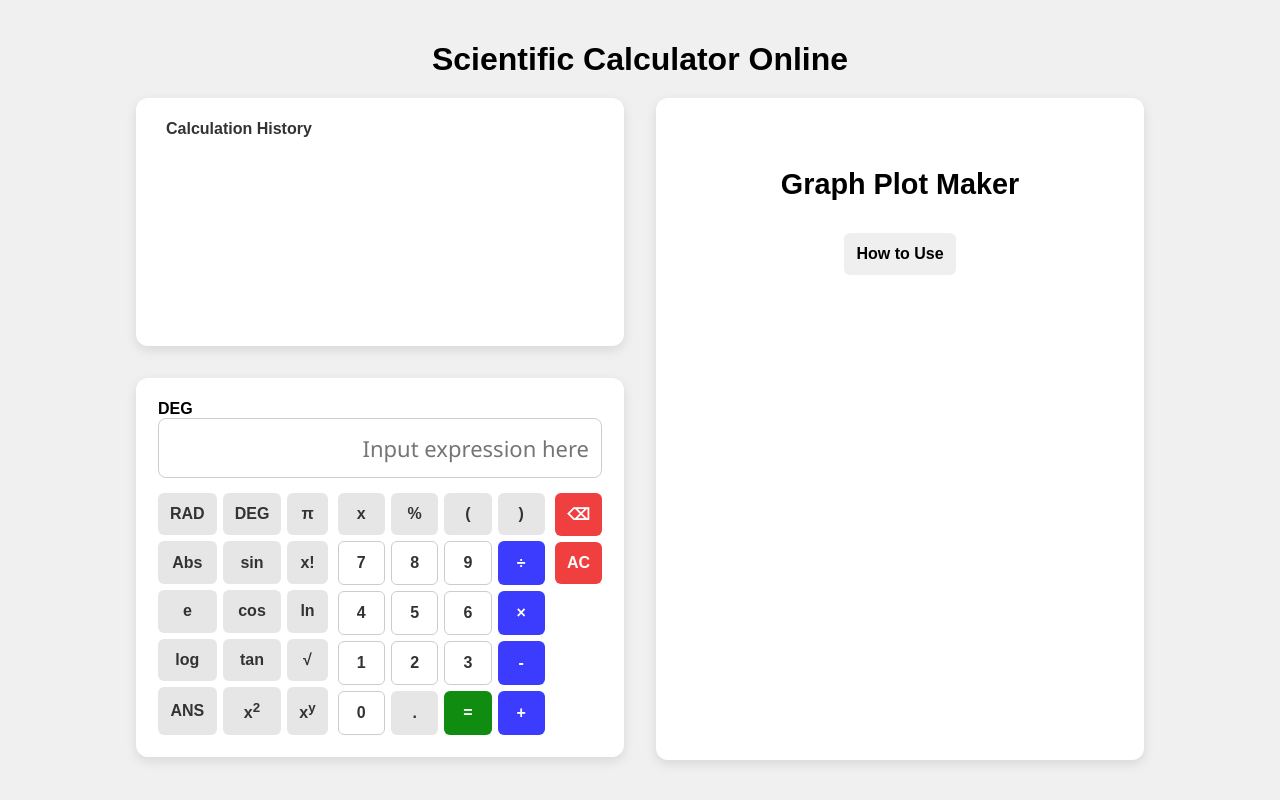
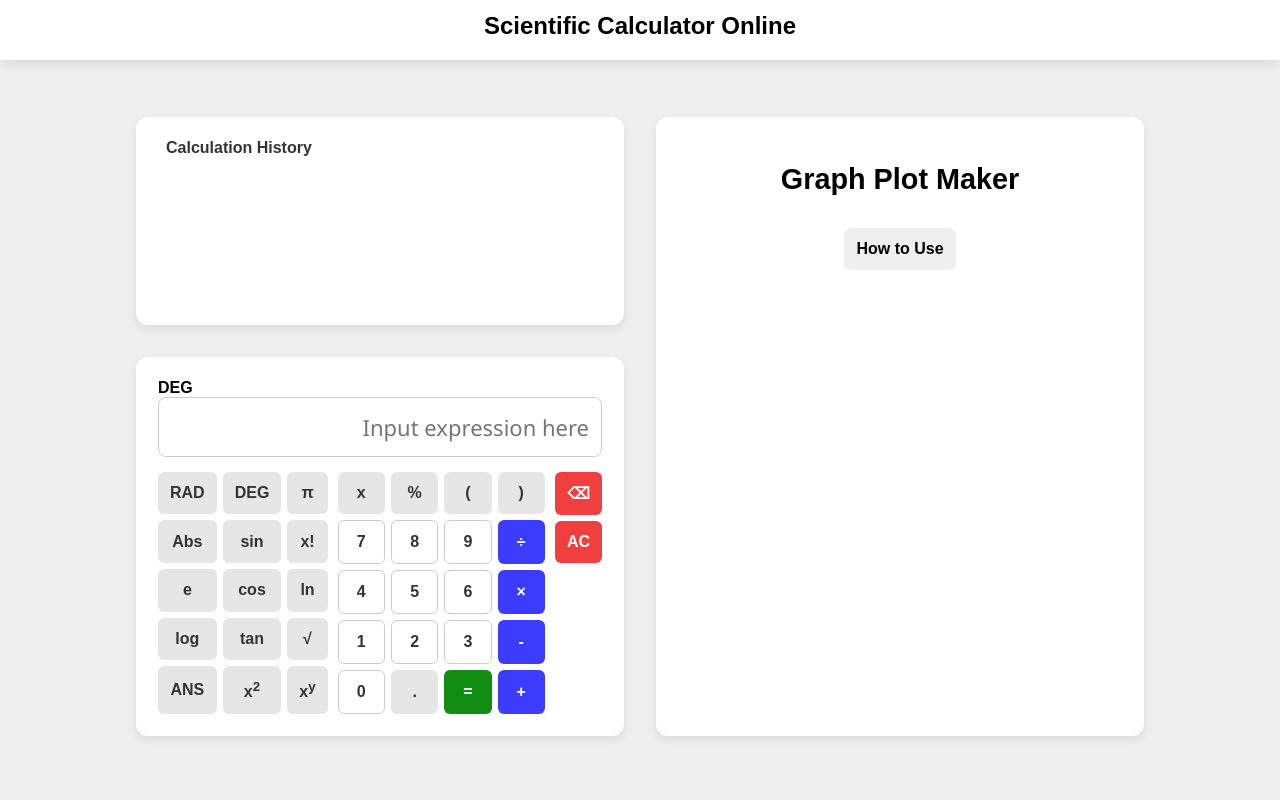
Before and after one commit to AndiGautama/scientific-calculator-project, a plain HTML site: page index.html in a window 1280 px wide. Drawn offline with Linux system fonts and the light colour scheme; a script that the page names is missing.

Commit message:
add header and styling adjustment

```diff
--- a/guide-style.css
+++ b/guide-style.css
@@ -80,18 +80,6 @@ th, td {
 #guide-link{
     color:black;
     text-decoration: none;
-}
-
-.misc{
-    margin-top: 3em;
-    display: flex;
-    flex-direction: column;
-    gap: 2rem;
-    align-items: center;
-}
-
-.misc-text span h3{
-    font-size: 1.8rem;
 }
 
 .information {
--- a/index.html
+++ b/index.html
@@ -15,7 +15,9 @@
 
 <body>
     <div class="wrapper">
+        <div class="header">
             <h1 class="judul_page">Scientific Calculator Online</h1>
+        </div>
         <div class="container">
             <div class="left-container">
                 <div class="history-container">
--- a/scripts/history.js
+++ b/scripts/history.js
@@ -2,7 +2,7 @@ const history = [];
 
 function appendHistory(expression){
     history.push(expression);
-    if (history.length > 7) history.shift();
+    if (history.length > 5) history.shift();
 
     updateHistory();
 }
--- a/style.css
+++ b/style.css
@@ -2,6 +2,22 @@
     margin: 0;
     padding: 0;
     box-sizing: border-box;
+}
+
+.header{
+    width: 100vw;
+    background-color: white;
+    height: auto;
+    margin: 0px;
+    position: fixed;
+    top: 0;
+    z-index:     20;
+    padding-top: 12px;
+    box-shadow: 0 4px 12px rgba(0, 0, 0, 0.1);
+}
+
+.header h1{
+    font-size: 24px;
 }
 
 .wrapper {
@@ -9,6 +25,7 @@
     flex-direction: column;
     align-items: center;
     width: 100%;
+    margin-top: 52px;
 }
 
 .judul_page {
@@ -71,7 +88,8 @@ body {
 }
 
 .history-container {
-    min-height: 248px;
+    max-height: 208px;
+    min-height: 208px;
     position: relative;
 }
 
@@ -85,7 +103,8 @@ body {
 }
 
 #history-list {
-    max-height: 200px;
+    height: calc(3 * 48);
+    max-height: 132px;
     overflow-y: auto;
     padding-right: 4px;
 }
@@ -112,6 +131,7 @@ body {
     font-family: 'Segoe UI', monospace;
     color: #333;
     background: #f8f9fa;
+    min-height: 30px;
 }
 
 #display-box {
@@ -119,7 +139,7 @@ body {
 }
 
 .right-container{
-    min-height: 662px;
+    max-height: 620px;
 }
 
 #display {
@@ -222,3 +242,15 @@ button {
     cursor: pointer;
     margin: 8px;
 }
+
+.misc {
+    margin-top: 1.5em;
+    display: flex;
+    flex-direction: column;
+    gap: 2rem;
+    align-items: center;
+}
+
+.misc-text span h3 {
+    font-size: 1.8rem;
+}
```
Lines whose indentation alone changed are shown as unchanged.
